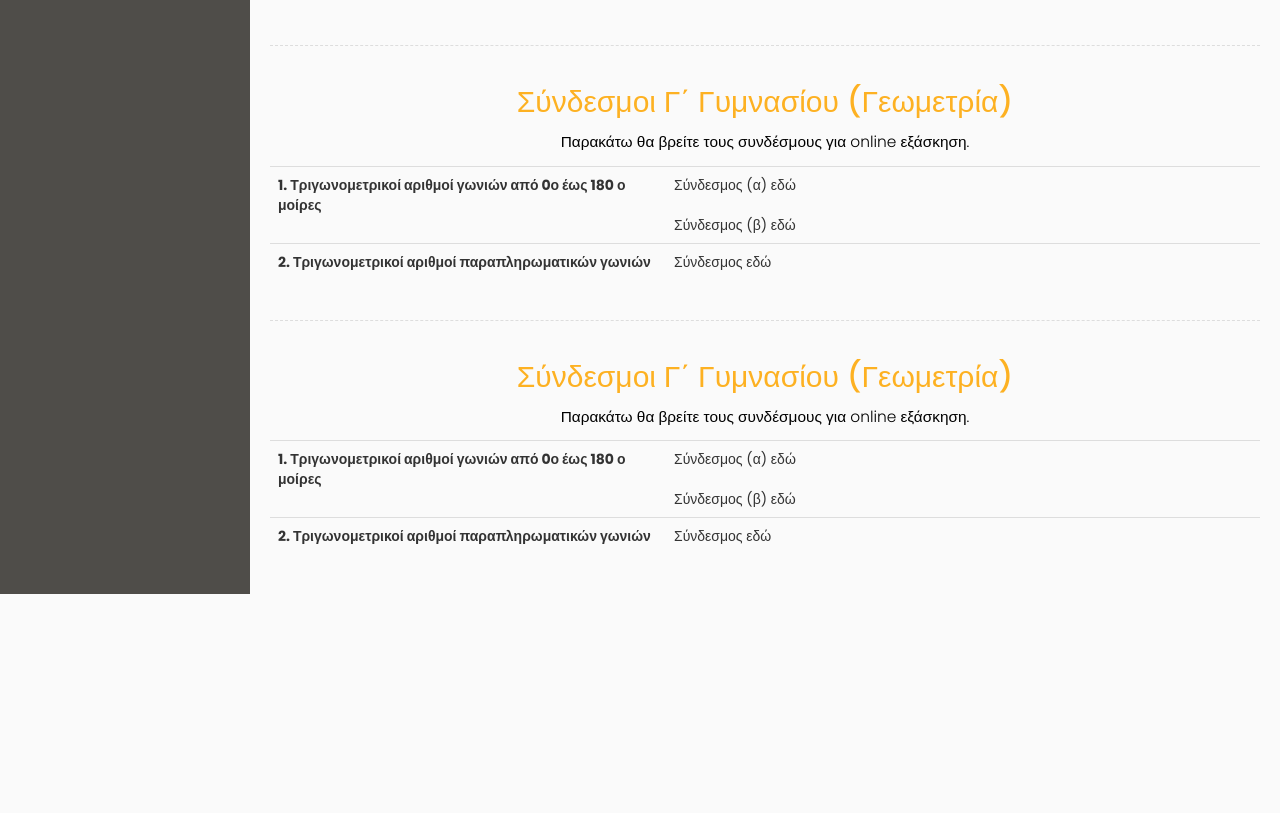
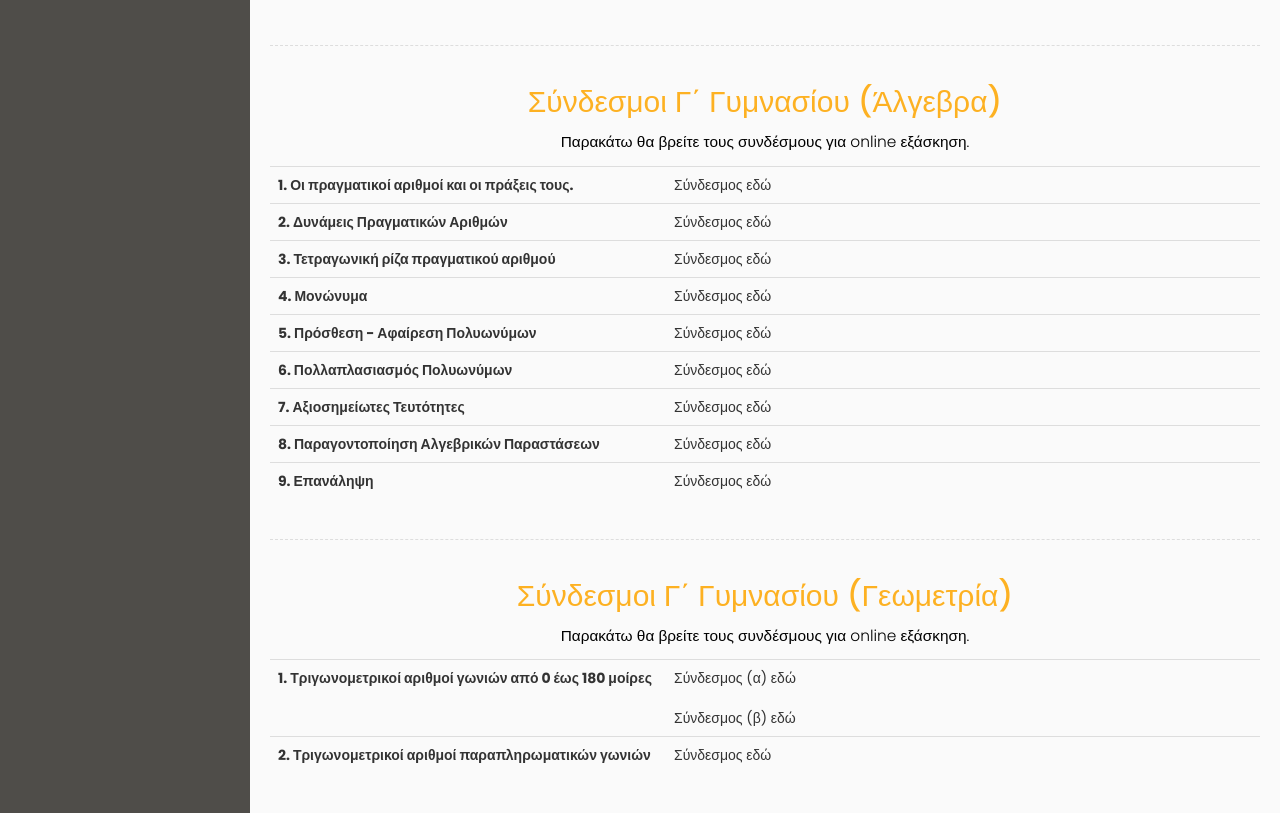
Before and after one commit to pateras95/math4fun, a PHP site: page /Routes/cclass.php in a window 1280 px wide. Shown: the part 990-1803 px from the top of the page. Before the commit the page ends 1584 px from the top, so only its background shows below. Run offline with PHP 8.4, Linux system fonts and the light colour scheme; the visitor is signed in with stand-in values (Sample User, id 1).

Commit message:
pages on b and c class links

```diff
--- a/Routes/cclass.php
+++ b/Routes/cclass.php
@@ -83,40 +83,105 @@ include('../API/loginCheck.php');
                 <h2 style="color=#FDB122">Άλγεβρα Γ΄ Γυμνασίου</h2>
                 <p>Παρακάτω θα βρείτε τα τελευταία φυλάδια της άγλεβρας.</p>
             </div>
-            <iframe src="https://drive.google.com/embeddedfolderview?id=1kUkJ4QuSUKG8XmStKIqO-KQEyG-Mj_EV#grid" style="width:100%; height:300px; border:0"></iframe>
+            <iframe src="https://drive.google.com/embeddedfolderview?id=1kUkJ4QuSUKG8XmStKIqO-KQEyG-Mj_EV#grid"
+                style="width:100%; height:300px; border:0"></iframe>
             <div class="line"></div>
 
             <div class="class-text">
                 <h2 style="color:#FDB122">Γεωμετρία Γ΄ Γυμνασίου</h2>
                 <p>Παρακάτω θα βρείτε τα τελευταία φυλάδια της γεωμετρίας.</p>
             </div>
-            <iframe src="https://drive.google.com/embeddedfolderview?id=1gvBO0g6xQmX8hswPxo5HuDcsoHTyE35R#grid" style="width:100%; height:300px; border:0"></iframe>
+            <iframe src="https://drive.google.com/embeddedfolderview?id=1gvBO0g6xQmX8hswPxo5HuDcsoHTyE35R#grid"
+                style="width:100%; height:300px; border:0"></iframe>
             <div class="line"></div>
             <div class="class-text">
-                <h2 style="color:#FDB122">Σύνδεσμοι Γ΄ Γυμνασίου (Γεωμετρία)</h2>
+                <h2 style="color:#FDB122">Σύνδεσμοι Γ΄ Γυμνασίου (Άλγεβρα)</h2>
                 <p>Παρακάτω θα βρείτε τους συνδέσμους για online εξάσκηση.</p>
             </div>
             <div class="w-75 center-element">
                 <table class="table">
                     <tbody>
                         <tr>
-                            <th style="width: 40%" scope="row"> 1. Τριγωνομετρικοί αριθμοί γωνιών από 0ο έως 180 ο μοίρες</th>
+                            <th style="width: 40%" scope="row"> 1. Οι πραγματικοί αριθμοί και οι πράξεις τους.
+                            </th>
                             <td style="width: 60%">
-                                <a target="_blank" href="https://www.geogebra.org/m/bUbmVyBH">Σύνδεσμος (α) εδώ</a>
-                                <br>
-                                <br>
-                                <a target="_blank" href="https://www.geogebra.org/m/S6xCG38T#material/j3cq2hF7">Σύνδεσμος (β) εδώ</a>
+                                <a target="_blank"
+                                    href="http://www.e-maths.gr/online_test/G_gymnasiou/pragmatikoi%20arithm_1_1A/index.html">Σύνδεσμος
+                                    εδώ</a>
+
                             </td>
                         </tr>
                         <tr>
-                            <th scope="row"> 2.	Τριγωνομετρικοί αριθμοί παραπληρωματικών γωνιών</th>
+                            <th scope="row"> 2. Δυνάμεις Πραγματικών Αριθμών</th>
                             <td>
-                                <a target="_blank" href="https://www.geogebra.org/m/VYrgsWvM">Σύνδεσμος εδώ</a>
+                                <a target="_blank"
+                                    href="http://www.e-maths.gr/online_test/G_gymnasiou/pragmatikoi%20arithm_1_1B/index.html">Σύνδεσμος
+                                    εδώ</a>
                             </td>
                         </tr>
                         <tr>
+                            <th style="width: 40%" scope="row"> 3. Τετραγωνική ρίζα πραγματικού αριθμού
+                            </th>
+                            <td style="width: 60%">
+                                <a target="_blank"
+                                    href="http://www.e-maths.gr/online_test/G_gymnasiou/pragmatikoi%20arithm_1_1C/index.html">Σύνδεσμος
+                                    εδώ</a>
+
+                            </td>
 
                         </tr>
+                        <tr>
+                            <th scope="row"> 4. Μονώνυμα</th>
+                            <td>
+                                <a target="_blank"
+                                    href="http://www.e-maths.gr/online_test/G_gymnasiou/monwnyma_1_2A/index.html">Σύνδεσμος
+                                    εδώ</a>
+                        </tr>
+                        <tr>
+                            <th scope="row"> 5. Πρόσθεση - Αφαίρεση Πολυωνύμων</th>
+                            <td>
+                                <a target="_blank"
+                                    href="http://www.e-maths.gr/online_test/G_gymnasiou/prosthesi_polwn_1_3/index.html">Σύνδεσμος
+                                    εδώ</a>
+                            </td>
+                        </tr>
+                        <tr>
+                            <th scope="row"> 6. Πολλαπλασιασμός Πολυωνύμων</th>
+                            <td>
+                                <a target="_blank"
+                                    href="http://www.e-maths.gr/online_test/G_gymnasiou/polmos_polwnym_1_4/index.html">Σύνδεσμος
+                                    εδώ</a>
+
+                            </td>
+                        </tr>
+                        <tr>
+                            <th scope="row"> 7. Αξιοσημείωτες Τευτότητες</th>
+                            <td>
+                                <a target="_blank"
+                                    href="http://www.e-maths.gr/online_test/G_gymnasiou/taytotites_1_5/index.html">Σύνδεσμος
+                                    εδώ</a>
+
+                            </td>
+                        </tr>
+                        <tr>
+                            <th scope="row"> 8. Παραγοντοποίηση Αλγεβρικών Παραστάσεων</th>
+                            <td>
+                                <a target="_blank"
+                                    href="http://www.e-maths.gr/online_test/G_gymnasiou/paragontop_alg_parast_1_6/index.html">Σύνδεσμος
+                                    εδώ</a>
+
+                            </td>
+                        </tr>
+                        <tr>
+                            <th scope="row"> 9. Επανάληψη</th>
+                            <td>
+                                <a target="_blank"
+                                    href="http://www.e-maths.gr/online_test/G_gymnasiou/epanal_g_gymn/index.html">Σύνδεσμος
+                                    εδώ</a>
+
+                            </td>
+                        </tr>
+
                     </tbody>
                 </table>
             </div>
@@ -129,16 +194,18 @@ include('../API/loginCheck.php');
                 <table class="table">
                     <tbody>
                         <tr>
-                            <th style="width: 40%" scope="row"> 1. Τριγωνομετρικοί αριθμοί γωνιών από 0ο έως 180 ο μοίρες</th>
+                            <th style="width: 40%" scope="row"> 1. Τριγωνομετρικοί αριθμοί γωνιών από 0 έως 180
+                                μοίρες</th>
                             <td style="width: 60%">
                                 <a target="_blank" href="https://www.geogebra.org/m/bUbmVyBH">Σύνδεσμος (α) εδώ</a>
                                 <br>
                                 <br>
-                                <a target="_blank" href="https://www.geogebra.org/m/S6xCG38T#material/j3cq2hF7">Σύνδεσμος (β) εδώ</a>
+                                <a target="_blank"
+                                    href="https://www.geogebra.org/m/S6xCG38T#material/j3cq2hF7">Σύνδεσμος (β) εδώ</a>
                             </td>
                         </tr>
                         <tr>
-                            <th scope="row"> 2.	Τριγωνομετρικοί αριθμοί παραπληρωματικών γωνιών</th>
+                            <th scope="row"> 2. Τριγωνομετρικοί αριθμοί παραπληρωματικών γωνιών</th>
                             <td>
                                 <a target="_blank" href="https://www.geogebra.org/m/VYrgsWvM">Σύνδεσμος εδώ</a>
                             </td>
```
Also changed, not shown: Routes/bclass.php (+84 -27 lines). Lines whose indentation alone changed are shown as unchanged.
